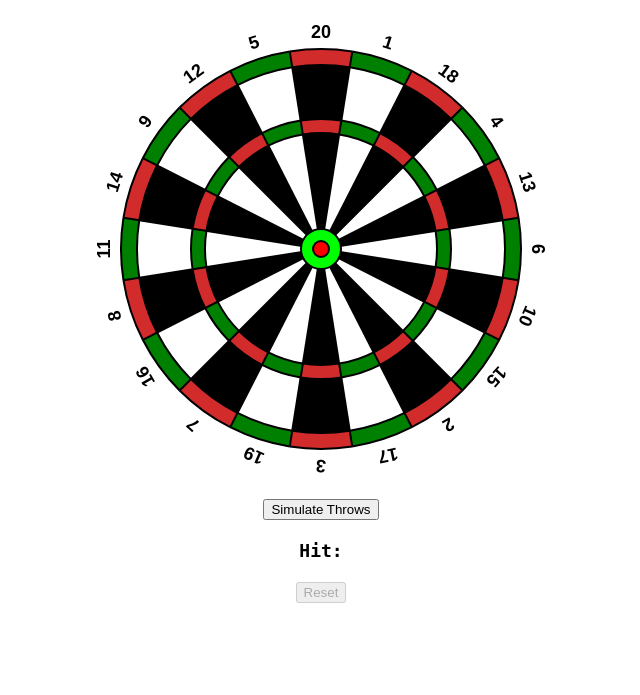
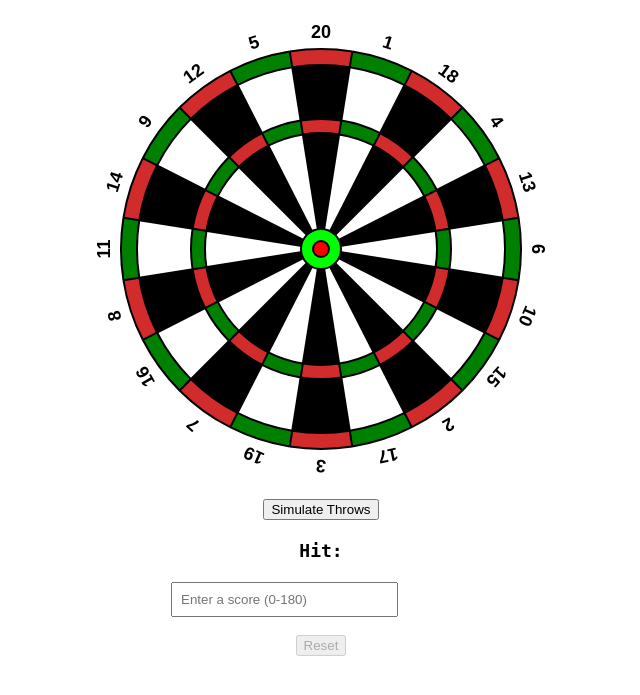
Before and after one commit to ZasaQ/dart_training_app, a Flask app: page / in a window 1280 px wide. Shown: the part 51-746 px from the top of the page, without its empty margins (319-959 px from the left). Run offline with Flask 3, Linux system fonts and the light colour scheme.

Commit message:
Add score field with dynamic submit score button

```diff
--- a/static/script.js
+++ b/static/script.js
@@ -321,6 +321,7 @@ function simulateSingleThrow() {
 
     if (hits.length === 3) {
         infoBox.innerHTML += `<br><strong>Total Score: ${totalScore}</strong>`;
+        document.getElementById("submitScoreButton").disabled = false;
     }
 }
 
@@ -338,6 +339,7 @@ function simulateThrows() {
     canvas.removeEventListener("click", manualThrow);
     document.getElementById("hitInfo").textContent = "Hit:";
     document.getElementById("resetThrowsButton").disabled = true;
+    document.getElementById("submitScoreButton").disabled = true;
 
     let i = 0;
     simulateThrowsInterval = setInterval(() => {
@@ -374,6 +376,7 @@ function manualThrow() {
 
     if (hits.length === 3) {
         document.getElementById("hitInfo").innerHTML += `<br><strong>Total Score: ${totalScore}</strong>`;
+        document.getElementById("submitScoreButton").disabled = false;
     }
 
     document.getElementById("resetThrowsButton").disabled = false;
@@ -382,10 +385,55 @@ function manualThrow() {
 // Manual throw by clicking
 canvas.addEventListener("click", manualThrow);
 
+document.addEventListener('DOMContentLoaded', function () {
+  const input = document.getElementById('scoreInput');
+  const wrapper = document.getElementById('inputScoreWrapper');
+
+  input.addEventListener('input', () => {
+    let value = input.value;
+
+    // Remove non-digit characters
+    value = value.replace(/[^0-9]/g, '');
+
+    // Limit to 180, max
+    if (value !== '' && Number(value) > 180) {
+      value = '180';
+    }
+
+    input.value = value;
+
+    // Show or hide button
+    if (value !== '') {
+      wrapper.classList.add('show-button');
+    } else {
+      wrapper.classList.remove('show-button');
+    }
+  });
+});
+
+function checkScore() {
+  if (hits.length !== 3) return;
+
+  const input = document.getElementById('scoreInput');
+  const value = Number(input.value);
+
+  if (isNaN(value) || value < 0 || value > 180) {
+    alert("Please enter a valid number between 0 and 180.");
+    return;
+  }
+
+  if (value === totalScore) {
+    alert("Correct!");
+  } else {
+    alert("Incorrect, try again.");
+  }
+}
+
 function resetGame() {
     hits = [];
     totalScore = 0;
     drawDartboard();
     document.getElementById("hitInfo").textContent = "Hit:";
     document.getElementById("resetThrowsButton").disabled = true;
+    document.getElementById("submitScoreButton").disabled = true;
 }
--- a/templates/index.html
+++ b/templates/index.html
@@ -12,23 +12,63 @@
 				align-items: center;
 				margin-top: 50px;
 			}
+
 			canvas {
 				background: transparent;
 			}
+
 			#hitInfo {
 				margin-top: 20px;
 				font-size: 18px;
 				font-weight: bold;
 				min-height: 24px;
 			}
+
+			.input-score-wrapper {
+				display: flex;
+				width: 300px;
+				position: relative;
+			}
+
+			#scoreInput {
+				flex-grow: 1;
+				transition: width 0.2s ease;
+				width: 100%;
+				box-sizing: border-box;
+				padding: 8px;
+			}
+
+			#submitScoreButton {
+				width: 80px;
+				margin-left: 10px;
+				transition: opacity 0.2s ease;
+				opacity: 0;
+				pointer-events: none;
+			}
+
+			/* When active (JS adds this class) */
+			.show-button #submitScoreButton {
+				opacity: 1;
+				pointer-events: auto;
+			}
+
+			.show-button #scoreInput {
+				width: calc(100% - 90px);
+			}
 		</style>
 	</head>
 	<body>
 		<canvas id="dartboard" width="500" height="500">
 		</canvas>
+		<script src="static/script.js"></script>
 		<button id="simulateThrowsButton" onclick="simulateThrows()">Simulate Throws</button>
 		<pre id="hitInfo">Hit:</pre>
-		<script src="static/script.js"></script>
+
+		<div class="input-score-wrapper" id="inputScoreWrapper">
+			<input type="text" id="scoreInput" placeholder="Enter a score (0-180)">
+			<button id="submitScoreButton" onclick="checkScore()" disabled>Submit</button>
+		</div>
+		<br>
 		<button id="resetThrowsButton" onclick="resetGame()" disabled>Reset</button>
 	</body>
 </html>
```
